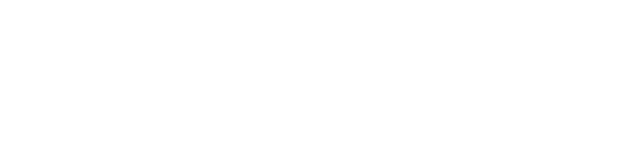
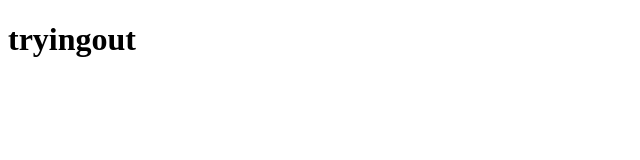
Before and after one commit to RSiddharth98/git1, a plain HTML site: page index.html in a window 1280 px wide. Shown: the whole page, without its empty margins (0-640 px from the left). Drawn offline with Linux system fonts and the light colour scheme.

Commit message:
added h1

```diff
--- a/index.html
+++ b/index.html
@@ -5,6 +5,6 @@
     <title>My second commit</title>
   </head>
   <body>
-
+<h1>tryingout</h1>
   </body>
 </html>
```
